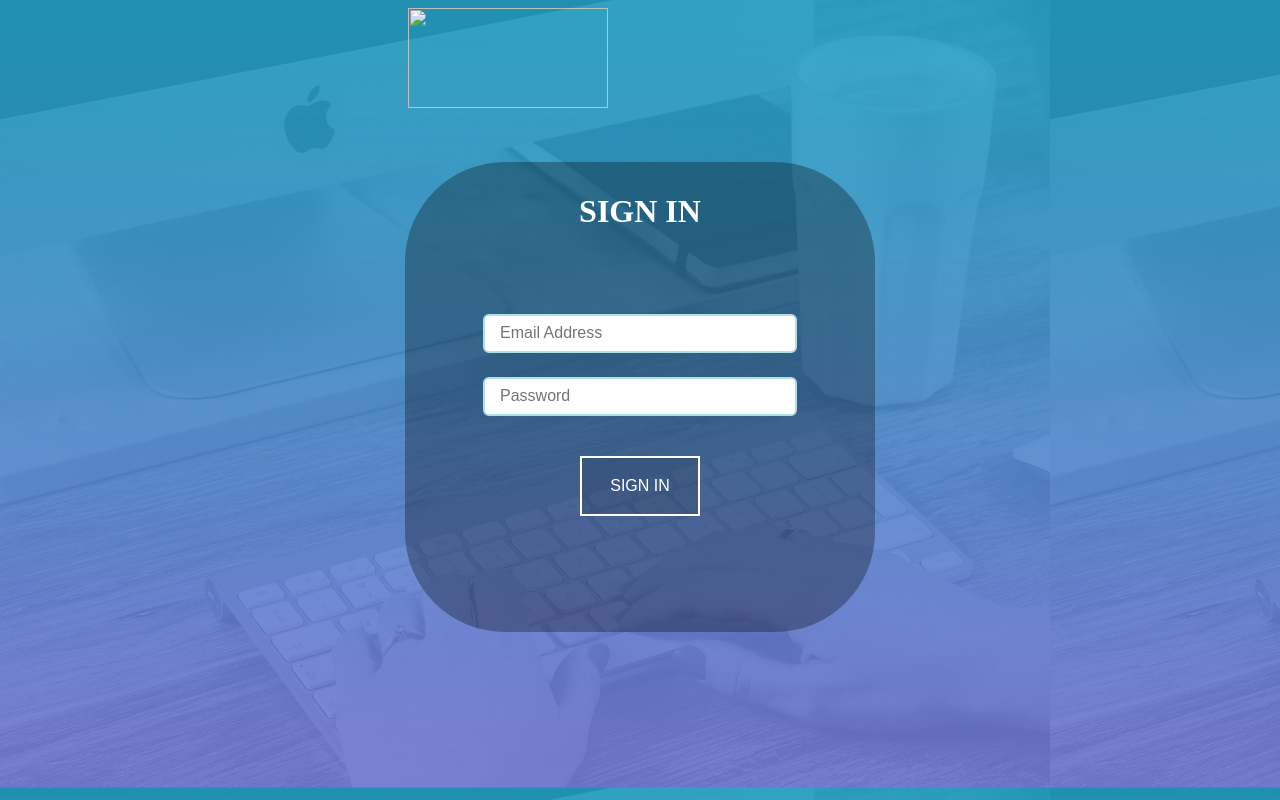
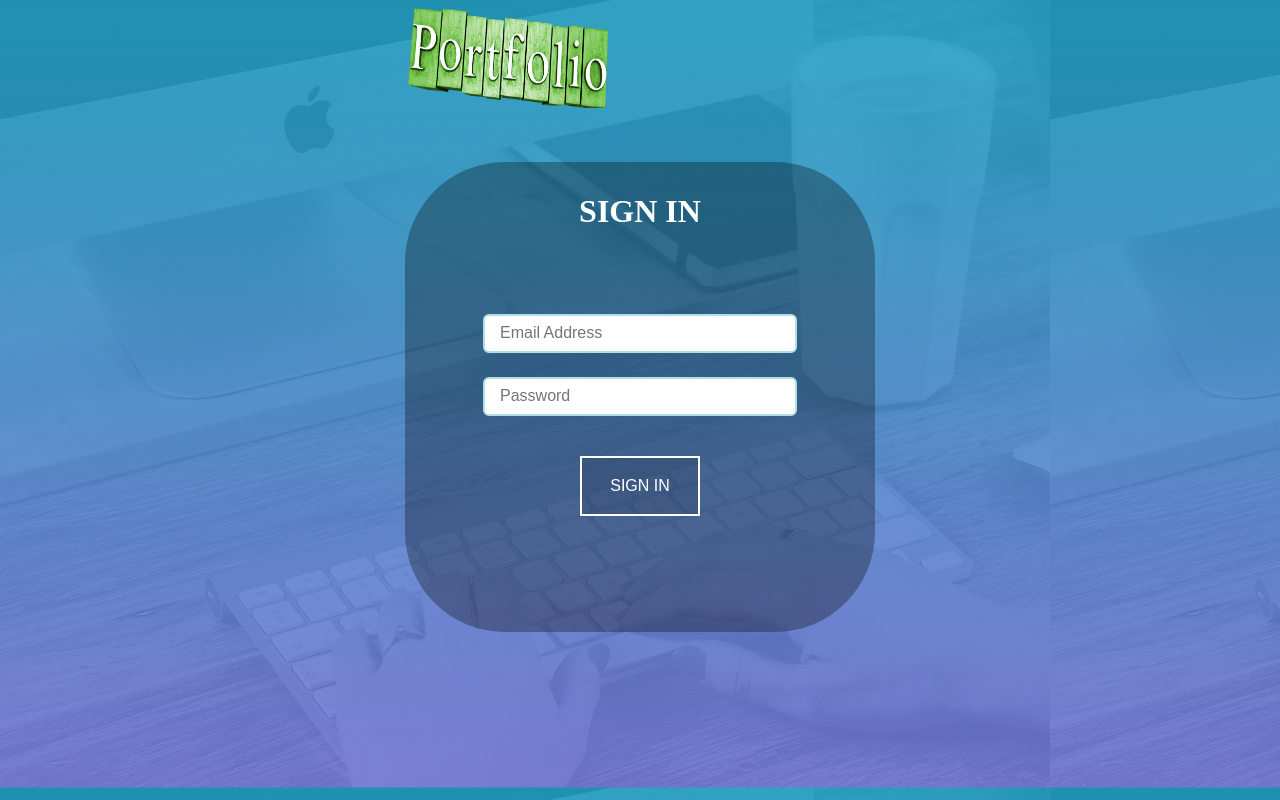
Before and after one commit to muhammadkareem/Sign-up-in, a plain HTML site: page login.html in a window 1280 px wide. Drawn offline with Linux system fonts and the light colour scheme.

Commit message:
Update login.html

```diff
--- a/login.html
+++ b/login.html
@@ -6,7 +6,7 @@
     <link rel="stylesheet" href="style.css">
 </head>
 <body>
-      <img src="image/portfolio.png" id="port" alt="">
+      <img src="portfolio.png" id="port" alt="">
     <div id="container">
         <h1>SIGN IN</h1>
         <p id="p1"></p>
```
